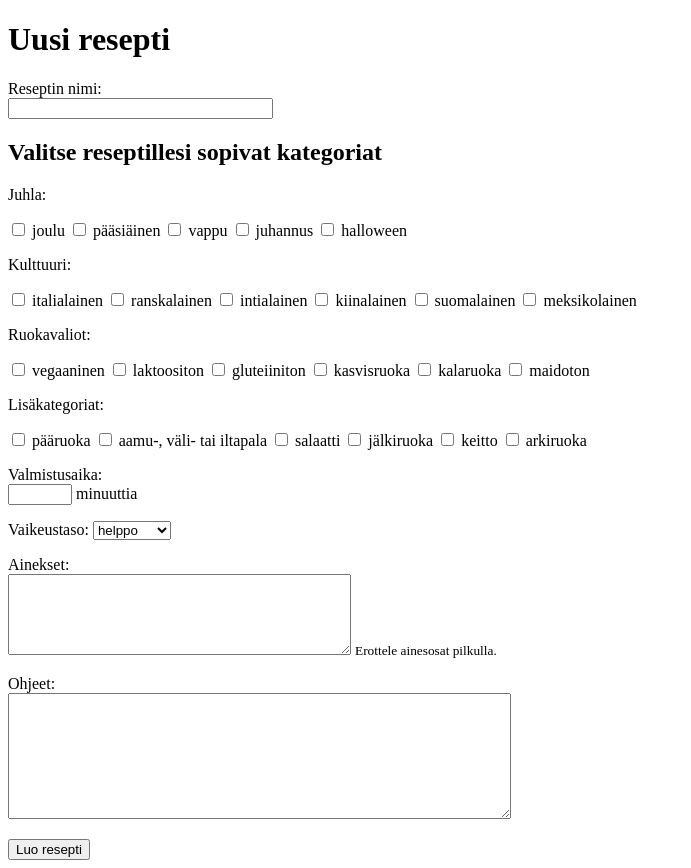
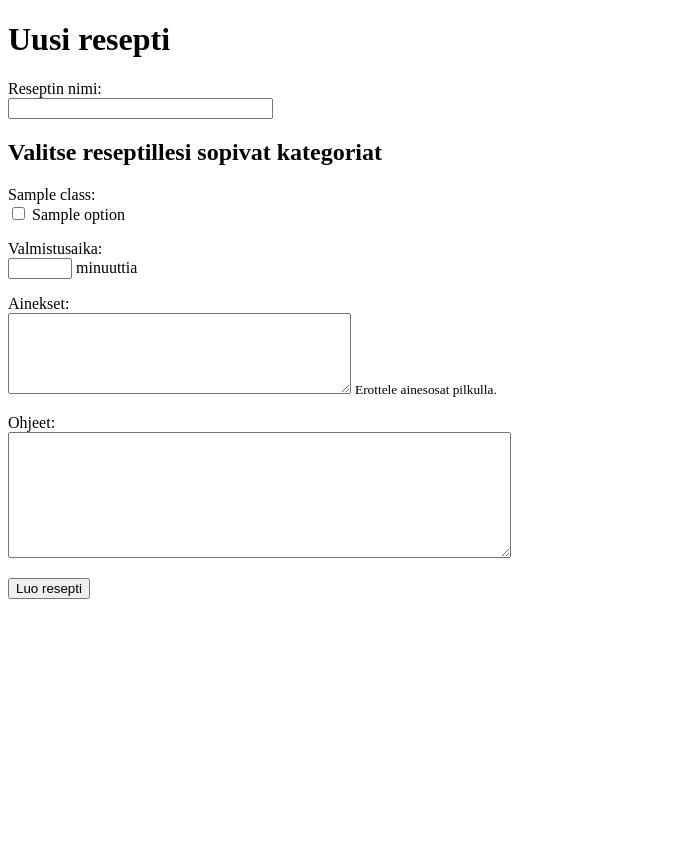
Before and after one commit to DanTah/CSB-project-I, a Flask app: template templates/new_recipe.html in a window 1280 px wide. Shown: the whole page, without its empty margins (0-691 px from the left). After the commit the page ends 599 px from the top, so only its background shows below. Run offline with Flask 3, Linux system fonts and the light colour scheme; the template is opened without the code that fills it: most values are stand-ins (such as "Sample title", 1, 10 or a date in 2020).

Commit message:
Store classes in database

```diff
--- a/app.py
+++ b/app.py
@@ -21,10 +21,13 @@ def find_recipe():
 
 @app.route("/new_recipe")
 def new_recipe():
-    return render_template("new_recipe.html")
+    require_login()
+    classes = recipes.get_classes()
+    return render_template("new_recipe.html", classes = classes)
 
 @app.route("/create_recipe",methods = ["POST"])
 def create_recipe():
+    require_login()
     title = request.form["title"]
     if not title or len(title)>65:
         abort(403)
@@ -39,13 +42,11 @@ def create_recipe():
         abort(403)
     user_id = session["user_id"]
     classes = []
-    categories = request.form.getlist("category")
-    if categories:
-        for category in categories:
-            classes.append(("kategoria", category))
-    difficulty = request.form["difficulty"]
-    if difficulty:
-        classes.append(("vaikeustaso", difficulty))
+    entries = request.form.getlist("classes")
+    if entries:
+        for entry in request.form.getlist("classes"):
+            parts = entry.split(":")
+            classes.append((parts[0], parts[1]))
     recipes.add_recipe(title, recipe_time, ingredients, instructions, user_id, classes)
     return redirect("/")
 
@@ -54,11 +55,12 @@ def show_recipe(recipe_id):
     recipe = recipes.get_recipe(recipe_id)
     if not recipe:
         abort(404)
-    classes = recipes.get_classes(recipe_id)
+    classes = recipes.get_classes_in_recipe(recipe_id)
     return render_template("show_recipe.html", recipe = recipe, classes = classes)
 
 @app.route("/edit_recipe/<int:recipe_id>")
 def edit_recipe(recipe_id):
+    require_login()
     recipe = recipes.get_recipe(recipe_id)
     if not recipe:
         abort(404)
@@ -76,6 +78,7 @@ def show_user(user_id):
 
 @app.route("/update_recipe",methods = ["POST"])
 def update_recipe():
+    require_login()
     recipe_id = request.form["recipe_id"]
     recipe = recipes.get_recipe(recipe_id)
     if not recipe:
@@ -99,6 +102,7 @@ def update_recipe():
 
 @app.route("/remove_recipe/<int:recipe_id>", methods = ["GET", "POST"])
 def remove_recipe(recipe_id):
+    require_login()
     recipe = recipes.get_recipe(recipe_id)
     if not recipe:
         abort(404)
@@ -152,3 +156,7 @@ def logout():
     del session["user_id"]
     del session["username"]
     return redirect("/")
+
+def require_login():
+    if "user_id" not in session:
+        abort(403)
--- a/schema.sql
+++ b/schema.sql
@@ -13,6 +13,12 @@ CREATE TABLE recipes (
     user_id INTEGER REFERENCES users
 );
 
+CREATE TABLE classes (
+    id INTEGER PRIMARY KEY,
+    title TEXT,
+    value TEXT
+);
+
 CREATE TABLE classes_in_recipe (
     id INTEGER PRIMARY KEY,
     recipe_id INTEGER REFERENCES recipes,
--- a/templates/new_recipe.html
+++ b/templates/new_recipe.html
@@ -13,51 +13,28 @@
       <input type="text" name="title" size = "30" maxlength = "65" required/>
     </p>
   <h2>Valitse reseptillesi sopivat kategoriat </h2>
-    <p>Juhla:</p>
-    <p>
-      <input type = "checkbox" name = "category" value = "joulu" /> joulu
-      <input type = "checkbox" name = "category" value = "pääsiäinen" /> pääsiäinen
-      <input type = "checkbox" name = "category" value = "vappu" /> vappu
-      <input type = "checkbox" name = "category" value = "juhannus" /> juhannus
-      <input type = "checkbox" name = "category" value = "halloween" /> halloween
-    </p>
-    <p> Kulttuuri: </p>
-    <p>
-      <input type = "checkbox" name = "category" value = "italialainen" /> italialainen
-      <input type = "checkbox" name = "category" value = "ranskalainen" /> ranskalainen
-      <input type = "checkbox" name = "category" value = "intialainen" /> intialainen
-      <input type = "checkbox" name = "category" value = "kiinalainen" /> kiinalainen
-      <input type = "checkbox" name = "category" value = "suomalainen" /> suomalainen
-      <input type = "checkbox" name = "category" value = "meksikolainen" /> meksikolainen
-    </p>
-    <p> Ruokavaliot: </p>
-    <p>
-      <input type = "checkbox" name = "category" value = "vegaaninen" /> vegaaninen
-      <input type = "checkbox" name = "category" value = "laktoositon" /> laktoositon
-      <input type = "checkbox" name = "category" value = "gluteiiniton" /> gluteiiniton
-      <input type = "checkbox" name = "category" value = "kasvisruoka" /> kasvisruoka
-      <input type = "checkbox" name = "category" value = "kalaruoka" /> kalaruoka
-      <input type = "checkbox" name = "category" value = "maidoton" /> maidoton
-    <p> Lisäkategoriat: </p>
-    <p>
-      <input type = "checkbox" name = "category" value = "pääruoka" /> pääruoka
-      <input type = "checkbox" name = "category" value = "aamu-, väli- tai iltapala" /> aamu-, väli- tai iltapala
-      <input type = "checkbox" name = "category" value = "salaatti" /> salaatti
-      <input type = "checkbox" name = "category" value = "jälkiruoka" /> jälkiruoka
-      <input type = "checkbox" name = "category" value = "keitto" /> keitto
-      <input type = "checkbox" name = "category" value = "arkiruoka" /> arkiruoka
-    </p>
+  {% for class in classes %}
+  {% if class != "Vaikeustaso" %}
+  <p>
+    {{ class }}: <br/>
+    {% for option in classes[class] %}
+    <input type = "checkbox" name = "classes" value = "{{ class }}:{{ option }}"/> {{ option }}
+    {% endfor %}
+  {% else %}
+  <p>
+    {{ class }}: <br/>
+    <select name = "classes">
+    <option value = "">(valitse)</option>
+    {% for option in classes[class] %}
+    <option value = "{{ class }}:{{ option }}">{{ option }}</option>
+    {% endfor %}
+    </select>
+  </p>
+  {% endif %}
+  {% endfor %}
     <p>
       Valmistusaika: <br />
       <input type="number" name ="recipe_time" min="1" max = "999" step = "1" required/> minuuttia
-    </p>
-    <p>
-      Vaikeustaso:
-      <select name = "difficulty">
-        <option value = "helppo">helppo</option>
-        <option value = "keskitaso">keskitaso</option>
-        <option value = "vaikea">vaikea</option>
-      </select>
     </p>
     <p>
       Ainekset: <br />
```
Also changed, not shown: init.sql (added, +31 -0 lines), recipes.py (+13 -1 lines).
